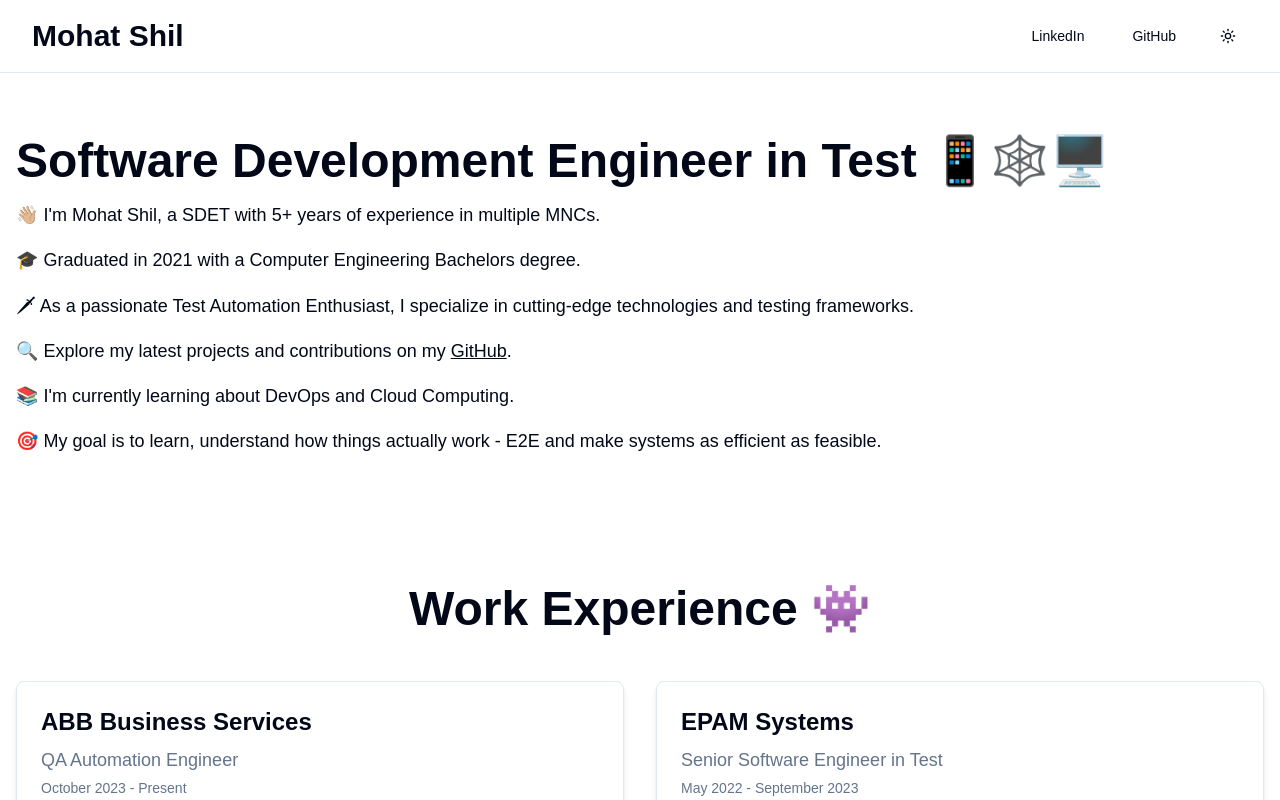
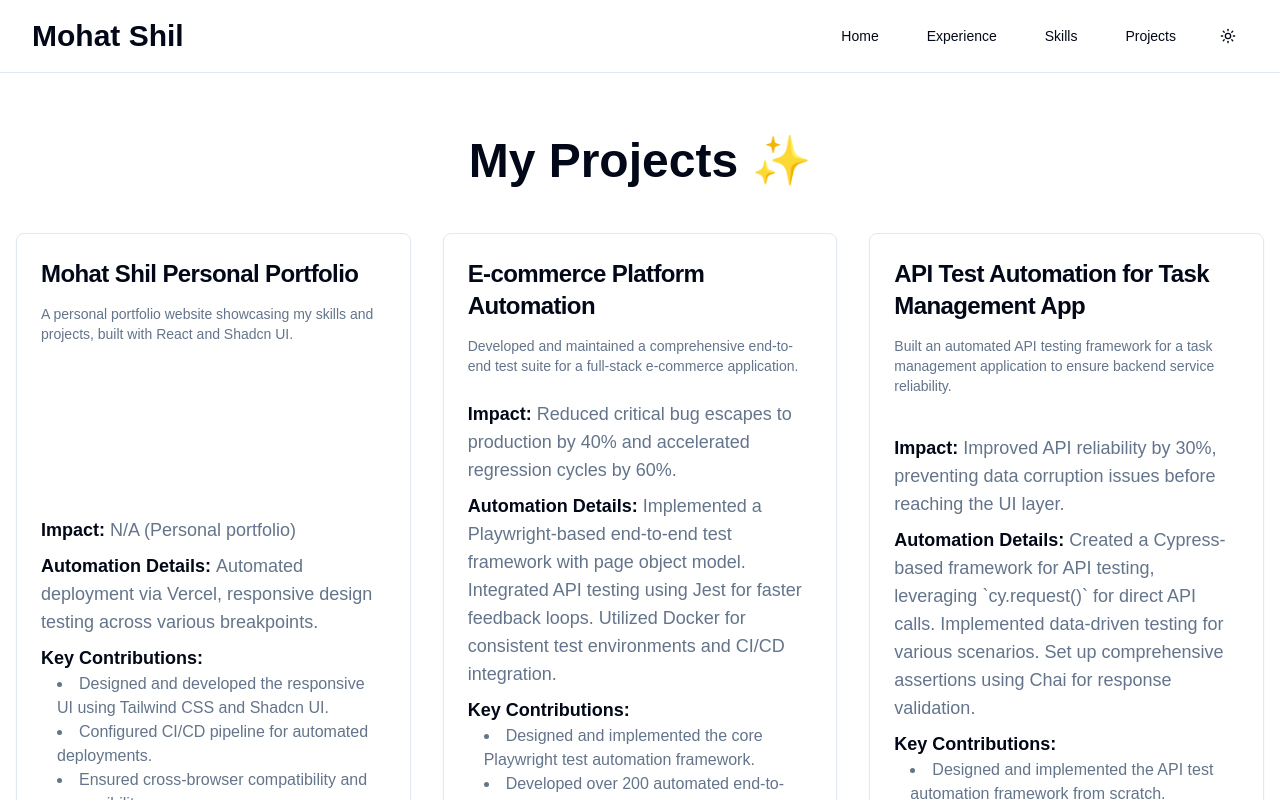
Before and after one commit to shilCode/portfolio_mohat, a React (Create React App) app: page /projects in a window 1280 px wide. Shown: the top 800 px of the page. Built offline with nearby package versions, Linux system fonts and the light colour scheme.

Commit message:
some layout update

```diff
--- a/src/App.tsx
+++ b/src/App.tsx
@@ -1,5 +1,5 @@
 import React from "react";
-import { BrowserRouter as Router } from "react-router-dom";
+import { BrowserRouter as Router, Routes, Route } from "react-router-dom";
 import { Analytics } from "@vercel/analytics/react";
 import Header from "./components/Header";
 import Footer from "./components/Footer";
@@ -11,12 +11,16 @@ import TechStack from "./components/TechStack";
 function App() {
   return (
     <Router>
-      <div className="min-h-screen bg-background text-foreground">
+      <div className="min-h-screen bg-background text-foreground flex flex-col">
         <Header />
-        <Home />
-        <WorkExperience />
-        <TechStack />
-        <ProjectPage />
+        <main className="flex-grow">
+          <Routes>
+            <Route path="/" element={<Home />} />
+            <Route path="/work-experience" element={<WorkExperience />} />
+            <Route path="/tech-stack" element={<TechStack />} />
+            <Route path="/projects" element={<ProjectPage />} />
+          </Routes>
+        </main>
         <Footer />
         <Analytics />
       </div>
--- a/src/components/Header.tsx
+++ b/src/components/Header.tsx
@@ -1,33 +1,79 @@
-import React from "react";
+import React, { useState } from "react";
 import { Button } from "./ui/button";
 import { cn } from "../lib/utils";
 import ThemeToggle from './ThemeToggle';
 import { Link } from "react-router-dom";
+import { Menu, X } from "lucide-react";
 
 const Header = () => {
+  const [isMobileMenuOpen, setIsMobileMenuOpen] = useState(false);
+
+  const toggleMobileMenu = () => {
+    setIsMobileMenuOpen(!isMobileMenuOpen);
+  };
+
   return (
     <header className={cn(
       "flex justify-between items-center py-4 px-8 border-b border-border",
-      "lg:text-xl md:text-xl sm:text-xs"
+      "lg:text-xl md:text-xl sm:text-xs relative"
     )}>
       <div>
         <p className="font-extrabold lg:text-3xl md:text-xl sm:text-xs">
           Mohat Shil
         </p>
       </div>
-      <nav className="flex items-center space-x-4">
+      <nav className="hidden md:flex items-center space-x-4">
         <Button variant="link" asChild>
-          <Link to="https://www.linkedin.com/in/mohat-shil/" target="_blank" rel="noreferrer">
-            LinkedIn
-          </Link>
+          <Link to="/">Home</Link>
         </Button>
         <Button variant="link" asChild>
-          <Link to="https://github.com/shilCode" target="_blank" rel="noreferrer">
-            GitHub
-          </Link>
+          <Link to="/work-experience">Experience</Link>
         </Button>
+        <Button variant="link" asChild>
+          <Link to="/tech-stack">Skills</Link>
+        </Button>
+        <Button variant="link" asChild>
+          <Link to="/projects">Projects</Link>
+        </Button>
+
         <ThemeToggle />
       </nav>
+
+      <div className="md:hidden flex items-center">
+        <ThemeToggle />
+        <Button variant="ghost" size="icon" onClick={toggleMobileMenu} className="ml-2">
+          {isMobileMenuOpen ? <X className="h-6 w-6" /> : <Menu className="h-6 w-6" />}
+        </Button>
+      </div>
+
+      {isMobileMenuOpen && (
+        <div className="md:hidden absolute top-full left-0 w-full bg-background border-b border-border shadow-lg z-10 py-4">
+          <nav className="flex flex-col items-center space-y-4">
+            <Button variant="link" asChild onClick={toggleMobileMenu}>
+              <Link to="/">Home</Link>
+            </Button>
+            <Button variant="link" asChild onClick={toggleMobileMenu}>
+              <Link to="/work-experience">Experience</Link>
+            </Button>
+            <Button variant="link" asChild onClick={toggleMobileMenu}>
+              <Link to="/tech-stack">Skills</Link>
+            </Button>
+            <Button variant="link" asChild onClick={toggleMobileMenu}>
+              <Link to="/projects">Projects</Link>
+            </Button>
+            <Button variant="link" asChild onClick={toggleMobileMenu}>
+              <Link to="https://www.linkedin.com/in/mohat-shil/" target="_blank" rel="noreferrer">
+                LinkedIn
+              </Link>
+            </Button>
+            <Button variant="link" asChild onClick={toggleMobileMenu}>
+              <Link to="https://github.com/shilCode" target="_blank" rel="noreferrer">
+                GitHub
+              </Link>
+            </Button>
+          </nav>
+        </div>
+      )}
     </header>
   );
 };
--- a/src/components/Home.tsx
+++ b/src/components/Home.tsx
@@ -2,22 +2,19 @@ import React from "react";
 
 const Home: React.FC = () => {
   return (
-    <section className="container mx-auto px-4 py-16">
-
-          <h2 className="text-4xl lg:text-5xl font-bold mb-4">
-            Software Development Engineer in Test 📱🕸️🖥️
+    <section className="container mx-auto px-4 py-16 text-center">
+      <h2 className="text-4xl lg:text-5xl font-bold mb-6">
+        Software Engineer in Test ✨
       </h2>
+      <div className="max-w-3xl mx-auto">
         <p className="text-lg leading-relaxed mb-4">
-            👋🏼 I'm Mohat Shil, a SDET with 5+ years of experience in multiple MNCs.
+          👋🏼 I'm Mohat Shil, a dedicated Software Development Engineer in Test (SDET) with 5+ years of experience in leading MNCs, specializing in building robust, scalable, and efficient test automation solutions. My passion lies in leveraging cutting-edge technologies and frameworks to ensure high-quality software delivery.
         </p>
         <p className="text-lg leading-relaxed mb-4">
-            🎓 Graduated in 2021 with a Computer Engineering Bachelors degree.
+          📚 With a Computer Engineering Bachelors degree (2021 graduate), I bring a strong foundation in software development coupled with a deep expertise in test automation strategies including E2E, API, and performance testing. I am always eager to learn and currently expanding my knowledge in DevOps and Cloud Computing.
         </p>
-          <p className="text-lg leading-relaxed mb-4">
-            🗡 As a passionate Test Automation Enthusiast, I specialize in cutting-edge technologies and testing frameworks.
-          </p>
-          <p className="text-lg leading-relaxed mb-4">
-            🔍 Explore my latest projects and contributions on my{" "}
+        <p className="text-lg leading-relaxed mb-6">
+          🎯 My goal is to understand systems end-to-end, drive continuous improvement, and make processes as efficient as feasible. Explore my contributions and projects on my{" "}
           <a
             href="https://github.com/shilCode"
             className="underline text-primary hover:text-primary-foreground"
@@ -25,16 +22,9 @@ const Home: React.FC = () => {
             rel="noreferrer"
           >
             GitHub
-            </a>
-            .
+          </a>.
         </p>
-          <p className="text-lg leading-relaxed mb-4">
-            📚 I'm currently learning about DevOps and Cloud Computing.
-          </p>
-          <p className="text-lg leading-relaxed">
-            🎯 My goal is to learn, understand how things actually work - E2E and make systems as efficient as feasible.
-          </p>
-
+      </div>
     </section>
   );
 };
--- a/src/components/ProjectPage.tsx
+++ b/src/components/ProjectPage.tsx
@@ -13,35 +13,71 @@ import { Github, ExternalLink } from "lucide-react";
 
 interface Project {
   title: string;
-  description: string;
+  overview: string;
+  longDescription?: string;
   technologies: string[];
   githubLink?: string;
   liveLink?: string;
+  impact?: string;
+  automationDetails?: string;
+  keyContributions?: string[];
 }
 
 const projects: Project[] = [
   {
-    title: "Mohat Shil",
-    description:
+    title: "Mohat Shil Personal Portfolio",
+    overview:
       "A personal portfolio website showcasing my skills and projects, built with React and Shadcn UI.",
-    technologies: ["React", "TypeScript", "Tailwind CSS", "Shadcn UI"],
+    longDescription:
+      "This project serves as my digital resume, built from the ground up to demonstrate my front-end development and design skills. While primarily a display platform, I implemented automated build processes and ensured responsive design across devices. The goal was to create a fast, accessible, and visually appealing site to effectively present my professional profile.",
+    technologies: ["React", "TypeScript", "Tailwind CSS", "Shadcn UI", "Next.js"],
     githubLink: "https://github.com/shilCode/porfolio",
     liveLink: "#",
+    impact: "N/A (Personal portfolio)",
+    automationDetails: "Automated deployment via Vercel, responsive design testing across various breakpoints.",
+    keyContributions: [
+      "Designed and developed the responsive UI using Tailwind CSS and Shadcn UI.",
+      "Configured CI/CD pipeline for automated deployments.",
+      "Ensured cross-browser compatibility and accessibility.",
+    ],
   },
   {
-    title: "E-commerce Platform",
-    description:
-      "A full-stack e-commerce application with user authentication, product listings, and a shopping cart.",
-    technologies: ["Node.js", "Express", "MongoDB", "React", "Redux"],
-    githubLink: "https://github.com/your-username/ecommerce-platform",
+    title: "E-commerce Platform Automation",
+    overview:
+      "Developed and maintained a comprehensive end-to-end test suite for a full-stack e-commerce application.",
+    longDescription:
+      "This project involved building robust automation tests for a complex e-commerce platform, covering user authentication, product browsing, shopping cart functionality, and order processing. The focus was on creating reliable, maintainable, and scalable tests to ensure application quality across multiple releases.",
+    technologies: ["Playwright", "TypeScript", "Node.js", "Jest", "Docker"],
+    githubLink: "https://github.com/your-username/ecommerce-platform-automation",
+    liveLink: "https://example.com/ecommerce-platform",
+    impact: "Reduced critical bug escapes to production by 40% and accelerated regression cycles by 60%.",
+    automationDetails:
+      "Implemented a Playwright-based end-to-end test framework with page object model. Integrated API testing using Jest for faster feedback loops. Utilized Docker for consistent test environments and CI/CD integration.",
+    keyContributions: [
+      "Designed and implemented the core Playwright test automation framework.",
+      "Developed over 200 automated end-to-end test cases covering critical user flows.",
+      "Integrated automation tests into GitLab CI/CD pipeline, enabling automated daily runs.",
+      "Mentored junior team members on automation best practices and framework usage.",
+    ],
   },
   {
-    title: "Task Management App",
-    description:
-      "A simple task management application to help users organize their daily tasks.",
-    technologies: ["React", "Firebase", "Chakra UI"],
-    githubLink: "https://github.com/your-username/task-management-app",
+    title: "API Test Automation for Task Management App",
+    overview:
+      "Built an automated API testing framework for a task management application to ensure backend service reliability.",
+    longDescription:
+      "This project focused on ensuring the stability and performance of backend APIs for a task management application. I developed an automated test suite that validated various API endpoints, covering CRUD operations for tasks, user authentication, and data integrity. The goal was to catch backend issues early in the development cycle.",
+    technologies: ["Cypress", "JavaScript", "Chai", "Mocha", "Postman (for initial exploration)"],
+    githubLink: "https://github.com/your-username/task-management-app-api-tests",
     liveLink: "#",
+    impact: "Improved API reliability by 30%, preventing data corruption issues before reaching the UI layer.",
+    automationDetails:
+      "Created a Cypress-based framework for API testing, leveraging `cy.request()` for direct API calls. Implemented data-driven testing for various scenarios. Set up comprehensive assertions using Chai for response validation.",
+    keyContributions: [
+      "Designed and implemented the API test automation framework from scratch.",
+      "Developed over 150 automated API test cases, covering all major endpoints.",
+      "Integrated API tests into the CI/CD pipeline for continuous validation.",
+      "Collaborated with developers to improve API contract definitions and error handling.",
+    ],
   },
   // Add more projects here
 ];
@@ -59,9 +95,25 @@ const ProjectPage: React.FC = () => {
               <CardTitle className="text-2xl font-semibold mb-2">
                 {project.title}
               </CardTitle>
-              <CardDescription>{project.description}</CardDescription>
+              <CardDescription>{project.overview}</CardDescription>
             </CardHeader>
             <CardContent>
+              {project.impact && (
+                <p className="text-lg font-semibold mb-2">Impact: <span className="font-normal text-muted-foreground">{project.impact}</span></p>
+              )}
+              {project.automationDetails && (
+                <p className="text-lg font-semibold mb-2">Automation Details: <span className="font-normal text-muted-foreground">{project.automationDetails}</span></p>
+              )}
+              {project.keyContributions && project.keyContributions.length > 0 && (
+                <div className="mb-2">
+                  <p className="text-lg font-semibold">Key Contributions:</p>
+                  <ul className="list-disc list-inside text-muted-foreground">
+                    {project.keyContributions.map((contribution, idx) => (
+                      <li key={idx}>{contribution}</li>
+                    ))}
+                  </ul>
+                </div>
+              )}
               <div className="flex flex-wrap gap-2 mb-4">
                 {project.technologies.map((tech, techIndex) => (
                   <Badge key={techIndex} variant="secondary">
```
Lines whose indentation alone changed are shown as unchanged.
